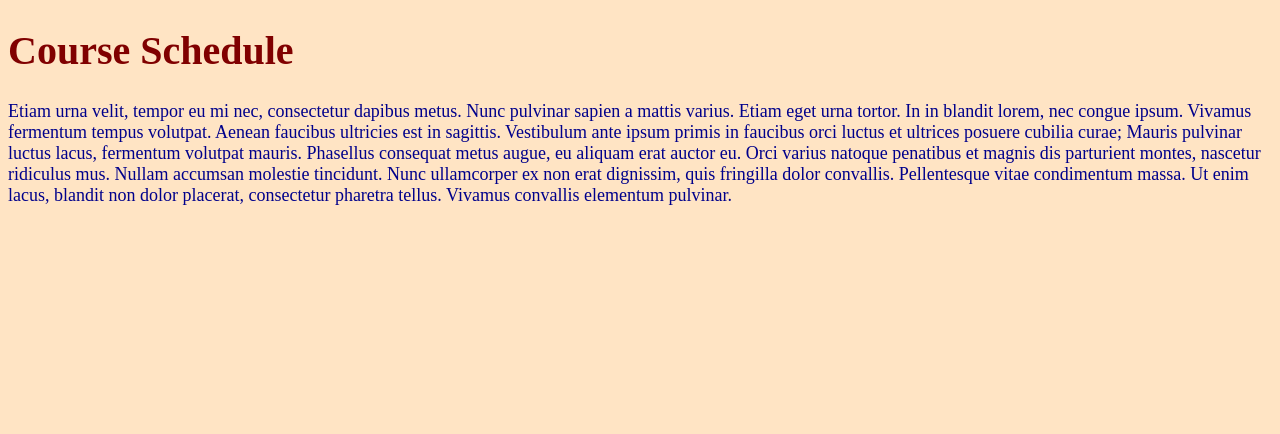
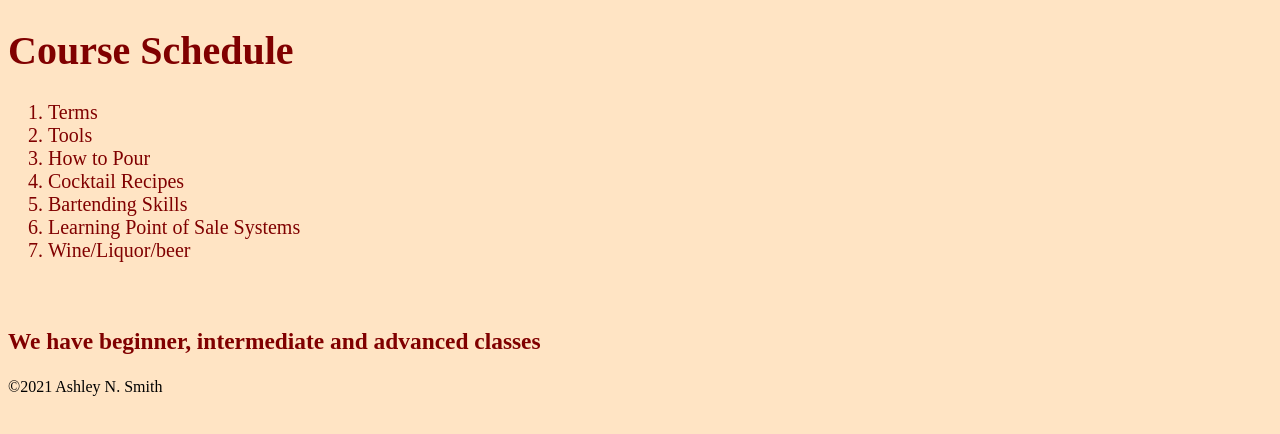
Before and after one commit to AshleyNichole1/FED1StudioProject, a plain HTML site: page FED1StudioProject/classes.html in a window 1280 px wide. Drawn offline with Linux system fonts and the light colour scheme.

Commit message:
Schedule-team-about us-why choose us update

```diff
--- a/FED1StudioProject/classes.html
+++ b/FED1StudioProject/classes.html
@@ -7,16 +7,32 @@
 </head>
 <body>
     <header>
+
         <h1>
             Course Schedule
         </h1>
+        <ol>
+            <li>Terms</li>
+            <li>Tools</li>
+            <li>How to Pour</li>
+            <li>Cocktail Recipes</li>
+            <li>Bartending Skills</li>
+            <li>Learning Point of Sale Systems</li>
+            <li>Wine/Liquor/beer</li>
+        </ol>
+        <br />
+
+        <h3>We have beginner, intermediate and advanced classes </h3>
+
+
+
+
     </header>
-    <p>
-        Etiam urna velit, tempor eu mi nec, consectetur dapibus metus. Nunc pulvinar sapien a mattis varius. Etiam eget urna tortor. In in blandit lorem, nec congue ipsum. Vivamus fermentum tempus volutpat. Aenean faucibus ultricies est in sagittis. Vestibulum ante ipsum primis in faucibus orci luctus et ultrices posuere cubilia curae; Mauris pulvinar luctus lacus, fermentum volutpat mauris. Phasellus consequat metus augue, eu aliquam erat auctor eu. Orci varius natoque penatibus et magnis dis parturient montes, nascetur ridiculus mus. Nullam accumsan molestie tincidunt. Nunc ullamcorper ex non erat dignissim, quis fringilla dolor convallis. Pellentesque vitae condimentum massa. Ut enim lacus, blandit non dolor placerat, consectetur pharetra tellus. Vivamus convallis elementum pulvinar.
-    </p>
+
 
     <footer>
 
+        &copy;2021 Ashley N. Smith
     </footer>
 </body>
 </html>
```
Also changed, not shown: FED1StudioProject/index.html (+9 -5 lines).
